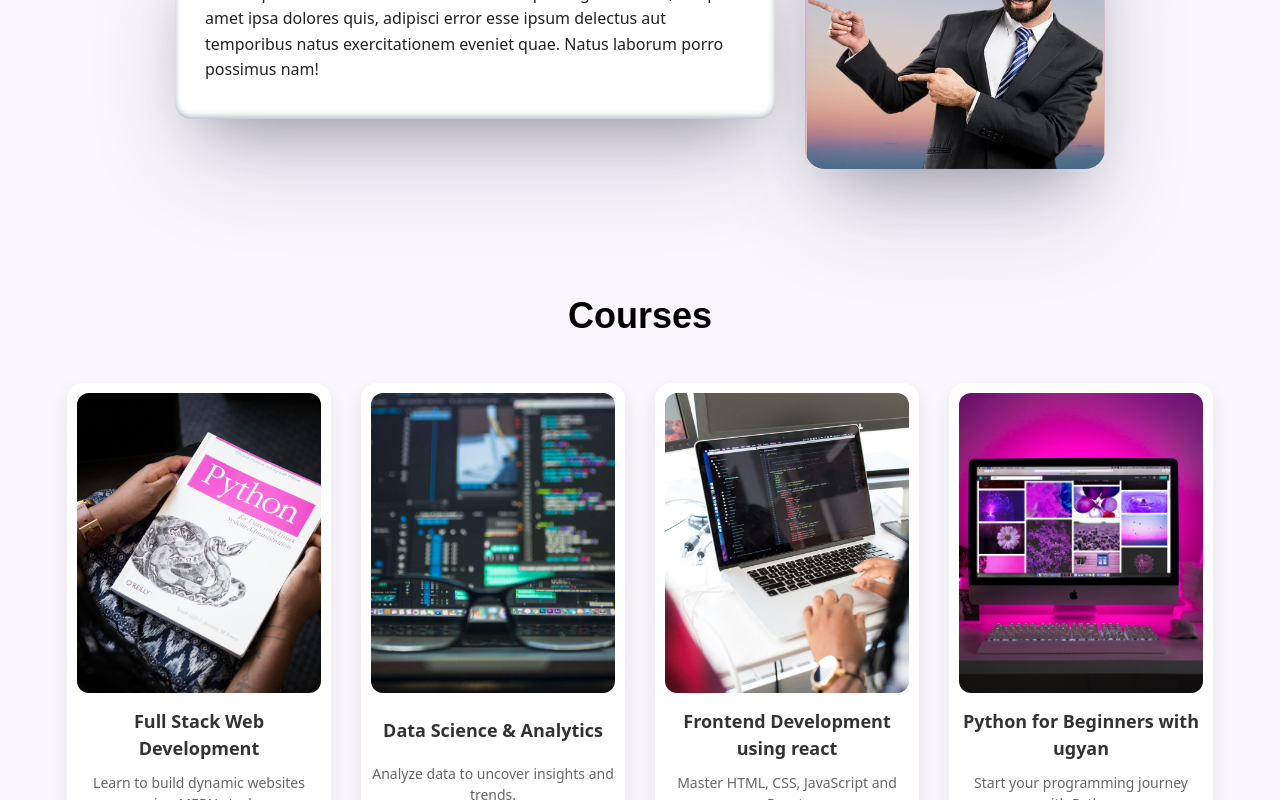
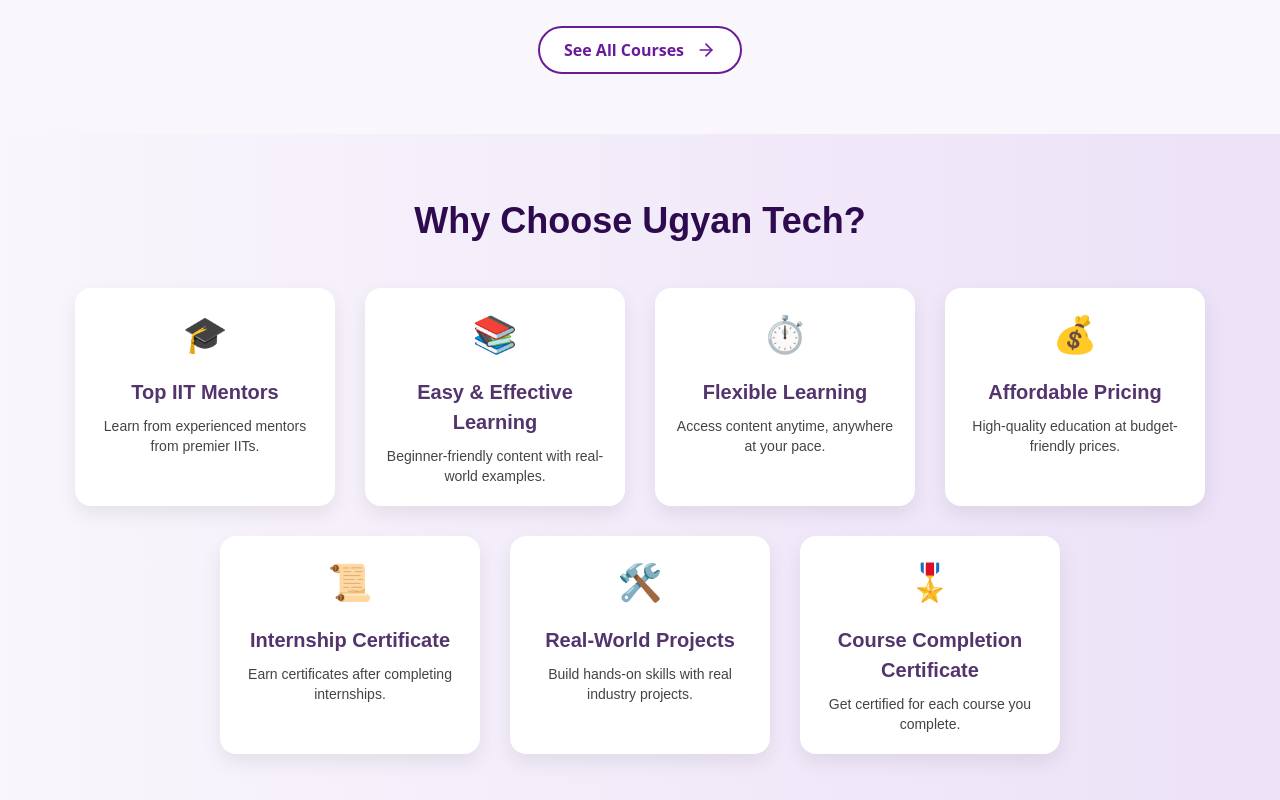
Before and after one commit to vijay120922/Ugyan-Tech-Solutions, a React (Vite) app: page / in a window 1280 px wide. Shown: the part 1720-2520 px from the top of the page. Built offline with nearby package versions, Linux system fonts and the light colour scheme.

Commit message:
Landing page completed

```diff
--- /dev/null
+++ b/src/components/ContactUsSection.css
@@ -0,0 +1,73 @@
+/* src/components/ContactUs.css */
+
+.contact-us-section {
+    background: linear-gradient(to right, #e4d9f7, #f7f5fc);
+    padding: 60px 20px;
+    margin: 60px auto;
+    max-width: 1000px;
+    border-radius: 20px;
+    text-align: center;
+    font-family: 'Poppins', sans-serif;
+    box-shadow: 0 15px 40px rgba(0, 0, 0, 0.05);
+    transition: transform 0.3s ease;
+  }
+
+  .contact-heading {
+    font-size: 32px;
+    color: #1e1e1e;
+    font-weight: bold;
+    margin-bottom: 10px;
+  }
+
+  .contact-subheading {
+    font-size: 14px;
+    color: #555;
+    margin-bottom: 30px;
+  }
+
+  .contact-form {
+    display: flex;
+    justify-content: center;
+    align-items: center;
+    gap: 12px;
+    width: 90%;
+    max-width: 900px;
+    margin: 0 auto;
+    flex-wrap: wrap; /* for better responsiveness */
+  }
+
+  .contact-textarea {
+    flex: 1;
+    min-width: 250px;
+    height: 50px;
+    padding: 15px 20px;
+    font-size: 14px;
+    border-radius: 12px;
+    border: 1px solid #ccc;
+    outline: none;
+    transition: border-color 0.3s ease, box-shadow 0.3s ease;
+  }
+
+  .contact-textarea:focus {
+    border-color: #6a1b9a;
+    box-shadow: 0 0 10px rgba(106, 27, 154, 0.1);
+  }
+
+  .send-button {
+    background: linear-gradient(to right, #6a1b9a, #4a148c);
+    color: white;
+    border: none;
+    padding: 14px 26px;
+    border-radius: 30px;
+    font-size: 14px;
+    font-weight: bold;
+    cursor: pointer;
+    transition: background-position 0.4s ease, transform 0.2s ease;
+    background-size: 200% auto;
+    white-space: nowrap; /* ensures button doesn't break into two lines */
+  }
+
+  .send-button:hover {
+    background-position: right center;
+    transform: scale(1.05);
+  }
--- /dev/null
+++ b/src/components/ContactUsSection.jsx
@@ -0,0 +1,26 @@
+// src/components/ContactUs.jsx
+import React from 'react';
+import './ContactUsSection.css';
+
+const ContactUsSection = () => {
+  return (
+    <div className="contact-us-section">
+  <h2 className="contact-heading">
+    Contact Us
+  </h2>
+  <p className="contact-subheading">
+  We'd love to hear from you. Drop us a message! </p>
+  <div className="contact-form">
+    <input
+      type="text"
+      placeholder="Your message..."
+      className="contact-textarea"
+    />
+    <button className="send-button">Send</button>
+  </div>
+</div>
+
+  );
+};
+
+export default ContactUsSection;
--- /dev/null
+++ b/src/components/WhyChooseUsSection.css
@@ -0,0 +1,60 @@
+/* src/components/WhyChooseUs.css */
+
+.why-us-section {
+    background: linear-gradient(to right, #f9f6fc, #ece1f7);
+    padding: 60px 30px;
+    text-align: center;
+    font-family: 'Poppins', sans-serif;
+  }
+
+  .why-title {
+    font-size: 36px;
+    font-weight: 700;
+    margin-bottom: 40px;
+    color: #2d0b4e;
+  }
+
+  .features-grid {
+    display: flex;
+    flex-wrap: wrap;
+    justify-content: center;
+    gap: 30px;
+  }
+
+  .feature-card {
+    background-color: white;
+    width: 260px;
+    padding: 20px;
+    border-radius: 16px;
+    box-shadow: 0 8px 20px rgba(0, 0, 0, 0.08);
+    transition: transform 0.3s ease, box-shadow 0.3s ease;
+    cursor: default;
+  }
+
+  .feature-card:hover {
+    transform: translateY(-10px);
+    box-shadow: 0 12px 30px rgba(0, 0, 0, 0.12);
+  }
+
+  .feature-icon {
+    font-size: 36px;
+    margin-bottom: 15px;
+    transition: transform 0.3s ease;
+  }
+
+  .feature-card:hover .feature-icon {
+    transform: scale(1.2);
+  }
+
+  .feature-title {
+    font-size: 20px;
+    font-weight: 600;
+    margin-bottom: 10px;
+    color: #53346D;
+  }
+
+  .feature-description {
+    font-size: 14px;
+    color: #444;
+    line-height: 1.4;
+  }
--- /dev/null
+++ b/src/components/WhyChooseUsSection.jsx
@@ -0,0 +1,60 @@
+// src/components/WhyChooseUs.jsx
+import React from 'react';
+import './WhyChooseUsSection.css';
+
+const features = [
+  {
+    title: "Top IIT Mentors",
+    description: "Learn from experienced mentors from premier IITs.",
+    icon: "🎓"
+  },
+  {
+    title: "Easy & Effective Learning",
+    description: "Beginner-friendly content with real-world examples.",
+    icon: "📚"
+  },
+  {
+    title: "Flexible Learning",
+    description: "Access content anytime, anywhere at your pace.",
+    icon: "⏱️"
+  },
+  {
+    title: "Affordable Pricing",
+    description: "High-quality education at budget-friendly prices.",
+    icon: "💰"
+  },
+  {
+    title: "Internship Certificate",
+    description: "Earn certificates after completing internships.",
+    icon: "📜"
+  },
+  {
+    title: "Real-World Projects",
+    description: "Build hands-on skills with real industry projects.",
+    icon: "🛠️"
+  },
+  {
+    title: "Course Completion Certificate",
+    description: "Get certified for each course you complete.",
+    icon: "🎖️"
+  }
+];
+
+const WhyChooseUsSection = () => {
+  return (
+    <section className="why-us-section">
+      <h2 className="why-title">Why Choose Ugyan Tech?</h2>
+      <div className="features-grid">
+        {features.map((item, index) => (
+          <div className="feature-card" key={index}>
+            <div className="feature-icon">{item.icon}</div>
+            <h3 className="feature-title">{item.title}</h3>
+            <p className="feature-description">{item.description}</p>
+          </div>
+        ))}
+      </div>
+    </section>
+  );
+};
+
+export default WhyChooseUsSection;
--- a/src/pages/HomePage.jsx
+++ b/src/pages/HomePage.jsx
@@ -1,8 +1,10 @@
 import React from "react";
 import Navbar from '../components/Navbar';
 import Carousel from '../components/Carousel';
+import WhyChooseUsSection from "../components/WhyChooseUsSection";
 import WhyChooseUs from './WhyChooseUs';
 import CoursesSection from "./CoursesSection";
+import ContactUsSection from "../components/ContactUsSection";
 import Footer from '../components/Footer';
 import './HomePage.css';
 
@@ -30,11 +32,19 @@
       <section className="carousel-section">
         <Carousel />
       </section>
+
+      <section>
+        <CoursesSection />
+      </section>
+
+      <section>
+        <WhyChooseUsSection />
+      </section>
       <section className="why-choose-section">
         <WhyChooseUs />
       </section>
       <section>
-        <CoursesSection />
+        <ContactUsSection />
       </section>
     </>
   );
```
